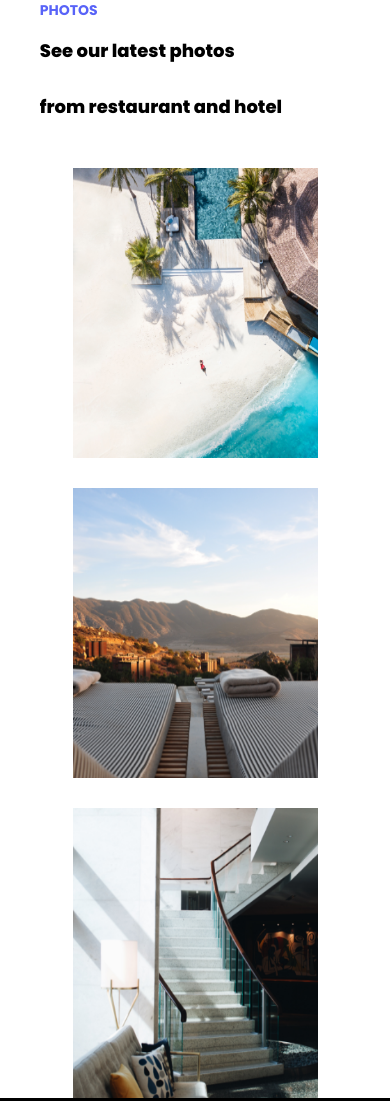
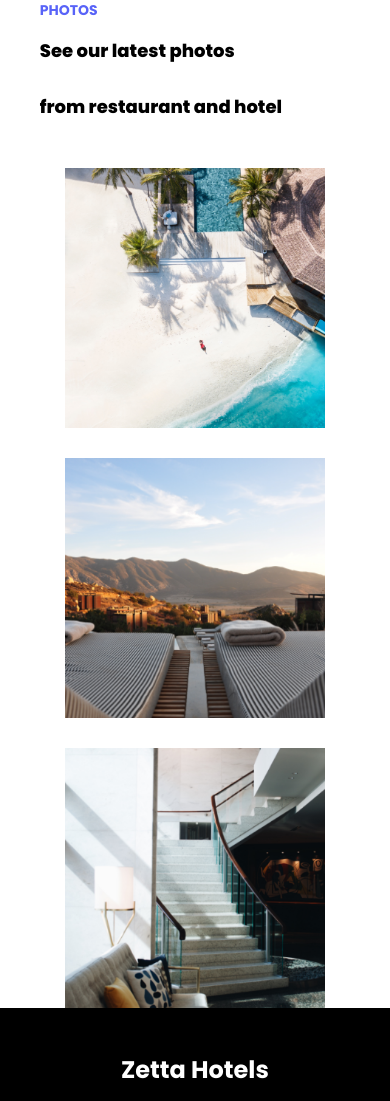
Before and after one commit to Purcela/lesson11-davaleba, a plain HTML site: page index.html in a window 390 px wide. Shown: the part 4817-5918 px from the top of the page. Drawn offline with Linux system fonts and the light colour scheme.

Commit message:
s4-img  responsive

```diff
--- a/css/responsive-480.css
+++ b/css/responsive-480.css
@@ -36,5 +36,9 @@
         flex-direction: column;
         max-width: 280px;
     }
+    .s4-img-box img {
+        width: 260px;
+        height: 260px;
+    }
 
 }
--- a/css/responsive-770.css
+++ b/css/responsive-770.css
@@ -118,11 +118,6 @@
         width: 30%;
         align-items: center;
     }
-    .s4-img-box img {
-        width: 290px;
-        height: 290px;
-        margin-top: 30px;
-    }
     .index-section4,
     .contact-section3 {
         height: 100%;
@@ -163,6 +158,12 @@
     .contact-s2-contact-box div:nth-child(2) {
         width: 220px;
     }
+    .s4-img-box img {
+        max-width: 352px;
+        width: 100%;
+        height: 352px;
+        margin-top: 30px;
+    }
 
 
 }
```
